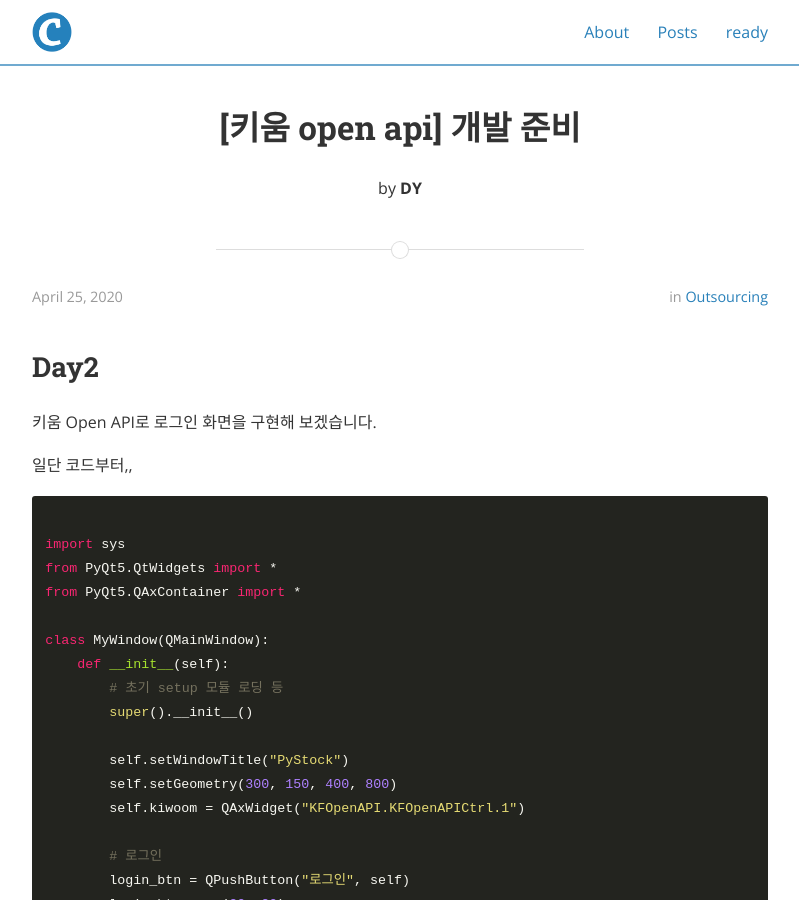
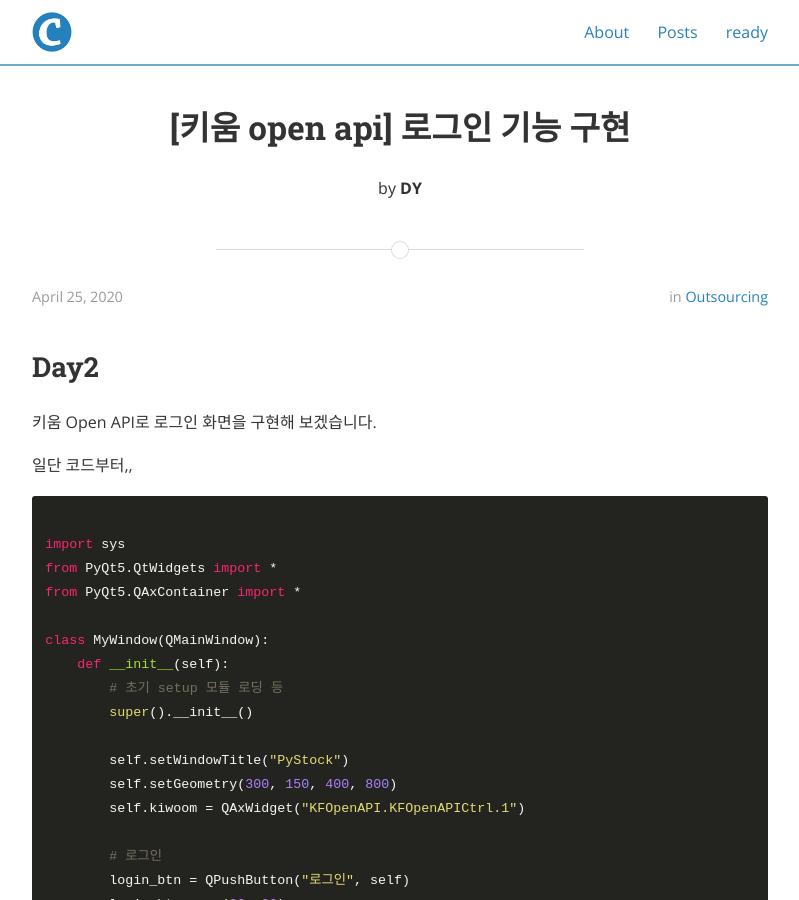
Before and after one commit to dongyeon94/DYblog, a Jekyll site: the page built from _posts/2020-04-29-kiwoom-login.md, in a window 1280 px wide and 900 px high. Shown: the whole window, without its empty margins (240-1039 px from the left). Built offline with Jekyll 4.4.1, drawn with Linux system fonts in a browser that asks for light colours; nearby versions of some CDN libraries.

Commit message:
outsourcing kiwoom day2 uploading

```diff
--- a/_posts/2020-04-29-kiwoom-login.md
+++ b/_posts/2020-04-29-kiwoom-login.md
@@ -1,6 +1,6 @@
 ---
 layout: post
-title:  "[키움 open api] 개발 준비"
+title:  "[키움 open api] 로그인 기능 구현"
 date:   2020-04-25
 author: DY
 comments: true
```
